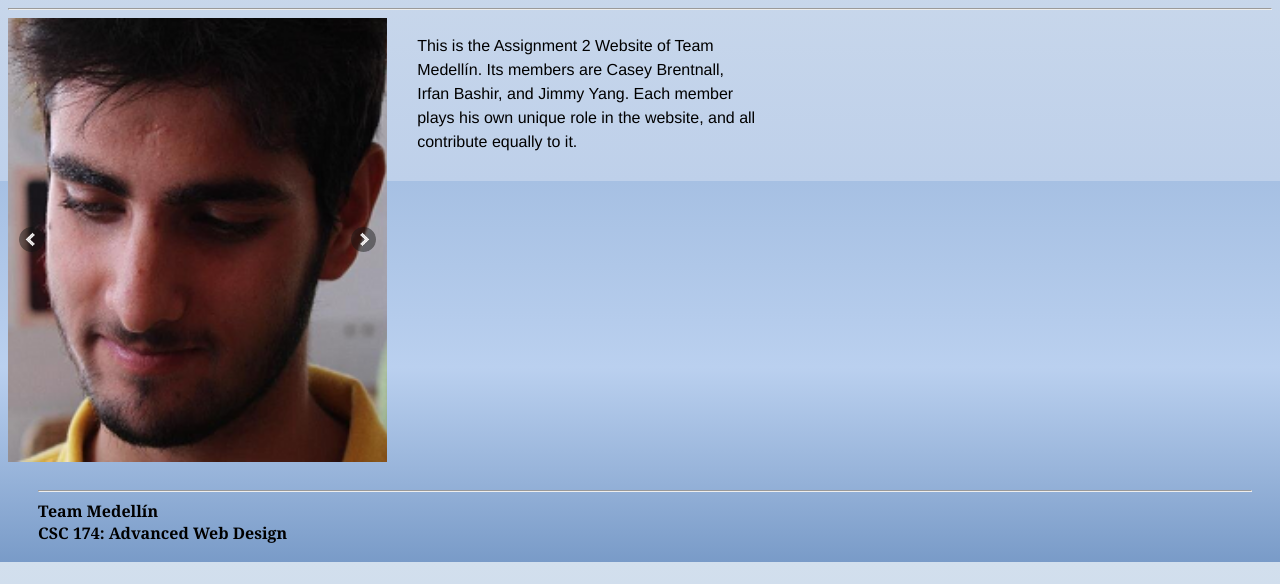
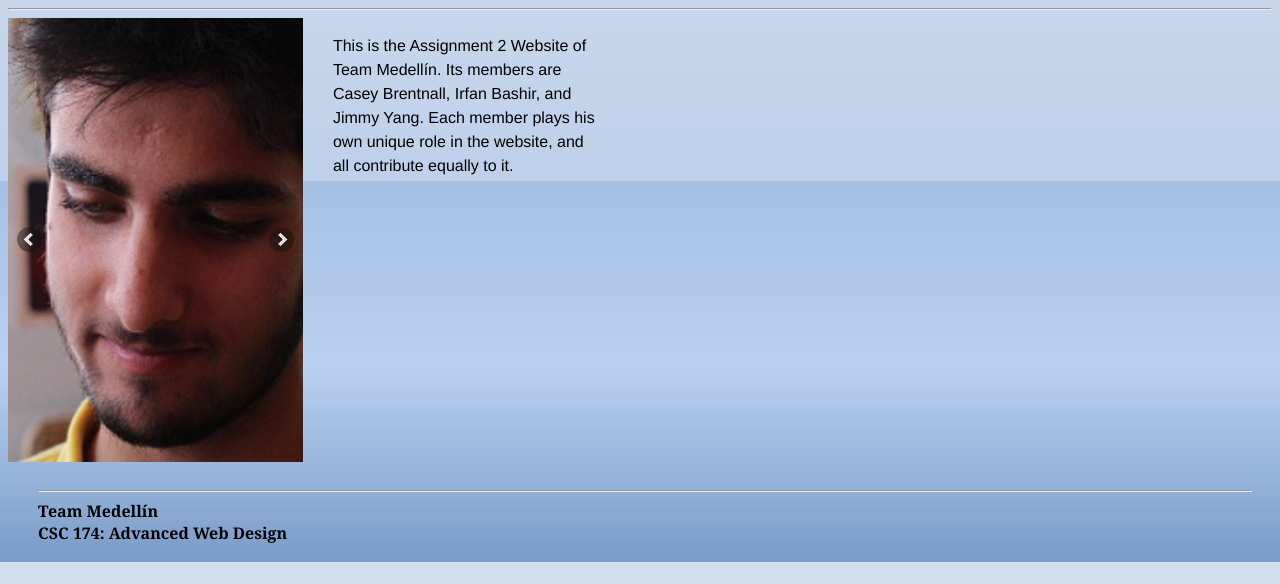
Before and after one commit to mryang20/inclass04-medellin, a PHP site: page / in a window 1280 px wide. Shown: the part 216-800 px from the top of the page. Run offline with PHP 8.4, Linux system fonts and the light colour scheme; some libraries are stand-ins or nearby versions.

Commit message:
Update styles.css

```diff
--- a/Assignment 2/css/styles.css
+++ b/Assignment 2/css/styles.css
@@ -54,9 +54,9 @@ figure {
 	grid-template-rows: 40% 50%;
 	grid-template-columns: 1fr 1fr 1fr;
 	margin: 2 auto;
-	width: 90%;
+	width: 70%;
 	max-width: 1280px;
-	border: 3px black
+	border: 3px black;
 }
 
 .slideshow {
```
